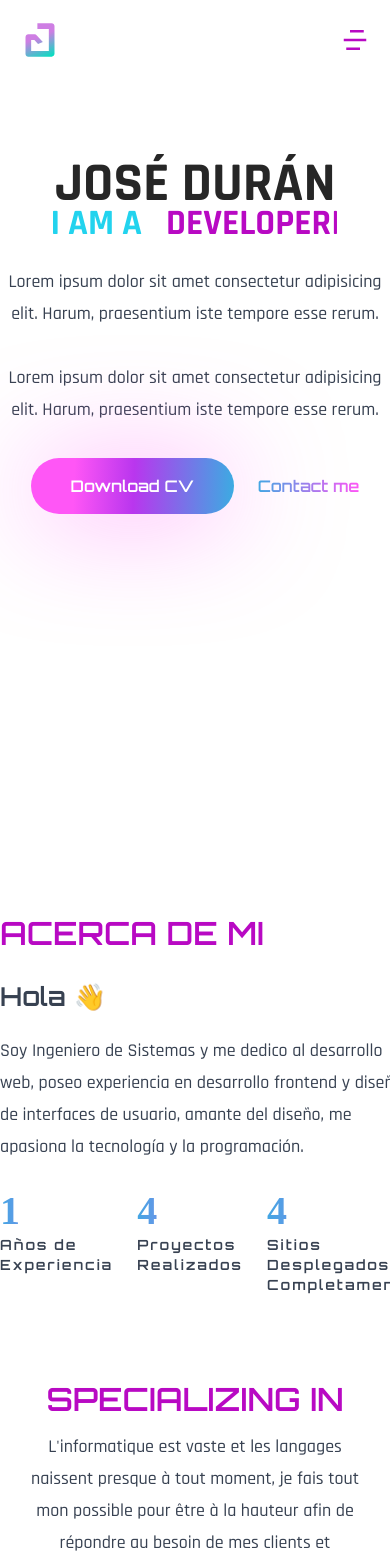
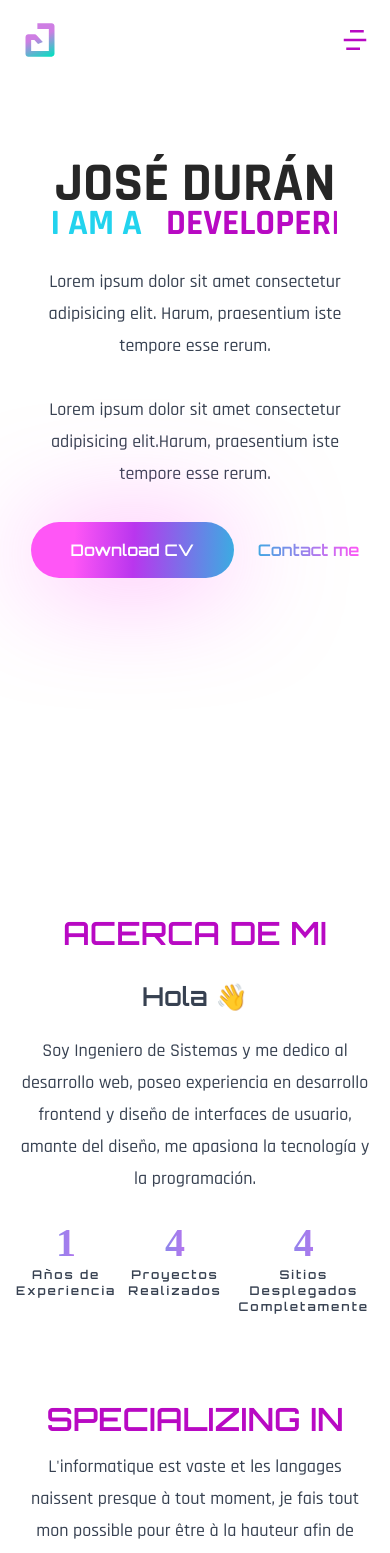
Before and after one commit to wizard503/portafolio, a React (Vite) app: page / in a window 390 px wide. Shown: the top 1553 px of the page. Built offline with nearby package versions, Linux system fonts and the light colour scheme; a web font is replaced by a local one.

Commit message:
fixing responsive

```diff
--- a/src/components/About.jsx
+++ b/src/components/About.jsx
@@ -14,28 +14,28 @@
 	})
 	return (
 	<section className='section max-w-7xl pt-40' id='about' ref={ref}>
-		<div className="mx-auto sm:px-10">
+		<div className="mx-auto xs:px-4">
 			<div className="flex flex-col gap-y-10 lg:flex-row">
 				{/* img */}
 				<div className='flex-1 bg-about bg-contain bg-no-repeat h-[440px] mix-blend-lighten bg-top'></div>
 				{/* text */}
-				<div className='flex-1 lg:text-left md:text-center sm:text-center'>
+				<div className='flex-1 lg:text-left xs:text-center sm:text-center'>
 					<h2 className='h2 text-accent'>
 						Acerca de mi
 					</h2>
 					<h3 className='h3 mb-4'>
 						Hola 👋
 					</h3>
-					<p className='p mb-6 '>
+					<p className='p mb-6'>
 						Soy Ingeniero de Sistemas y me dedico al desarrollo web, poseo experiencia en desarrollo frontend y diseño de interfaces de usuario, amante del diseño, me apasiona la tecnología y la programación.
 					</p>
 					{/* stats */}
-					<div className='flex gap-x-6 lg:gap-x-10 mb-12 lg:justify-normal md:justify-center sm:justify-center'>
+					<div className='flex gap-x-6 lg:gap-x-10 mb-12 lg:justify-normal md:justify-center xs:gap-x-3 xs:justify-center'>
 						<div>
 							<div className='text-[40px] font-tertiary text-gradient py-2'>
 								{inView ? <CountUp start={0} end={1} duration={5}/>:null}
 								</div>
-								<div  className='font-primary text-sm tracking-[2px]'>
+								<div  className='font-primary text-sm xs:text-xs tracking-[2px]'>
 									Años de <br/>
 									Experiencia
 								</div>
@@ -44,7 +44,7 @@
 							<div className='text-[40px] font-tertiary text-gradient py-2'>
 								{inView ? <CountUp start={0} end={4} duration={5}/>:null}
 								</div>
-								<div  className='font-primary text-sm tracking-[2px]'>
+								<div  className='font-primary text-sm xs:text-xs tracking-[2px]'>
 									Proyectos<br/>
 									Realizados
 								</div>
@@ -53,7 +53,7 @@
 							<div className='text-[40px] font-tertiary text-gradient py-2'>
 								{inView ? <CountUp start={0} end={4} duration={5}/>:null}
 								</div>
-								<div  className='font-primary text-sm tracking-[2px]'>
+								<div  className='font-primary text-sm xs:text-xs tracking-[2px]'>
 									Sitios Desplegados<br/>
 									Completamente
 								</div>
--- a/src/components/Banner.jsx
+++ b/src/components/Banner.jsx
@@ -13,7 +13,7 @@
 		<div>
 			<div className="flex flex-col lg:flex-row lg:items-center ">
 				{/* img */}
-				<div className="hidden lg:flex max-w-[320px} lg:max-w-[482px] ">
+				<div className="hidden lg:flex max-w-[320px] lg:max-w-[482px] ">
 					<div className='bg-gradient-to-r from-fuchsia-500 to-pink-500/0 opacity-[66%] -rotate-45 w-[60vh] h-[60vh] rounded-full left-0 bottom-0'>
 					</div>
 				</div>
@@ -42,17 +42,14 @@
 					/>
 				</div>
 				{/* description */}
-				<p
-				className='mb-8 max-w-lg mx-auto lg:mx-0'
-				>
-					Lorem ipsum dolor sit amet consectetur adipisicing elit. Harum, praesentium iste tempore esse rerum.
-				</p>
-				<p
-				className='mb-8 max-w-lg mx-auto lg:mx-0'
-				>
-					Lorem ipsum dolor sit amet consectetur adipisicing elit.
-					Harum, praesentium iste tempore esse rerum.
-				</p>
+				<div className='xs:px-5'>
+					<p className='mb-8 max-w-lg mx-auto lg:mx-0' >
+						Lorem ipsum dolor sit amet consectetur adipisicing elit. Harum, praesentium iste tempore esse rerum.
+					</p>
+					<p className='mb-8 max-w-lg mx-auto lg:mx-0'>
+						Lorem ipsum dolor sit amet consectetur adipisicing elit.Harum, praesentium iste tempore esse rerum.
+					</p>
+				</div>
 				<div className='flex max-w-max gap-x-6 items-center mb-12 mx-auto lg:mx-0'>
 					<a className='btn btn-lg flex items-center' href={cv}>Download CV</a>
 					<Link to='contact' className='text-gradient btn-link cursor-pointer'>Contact me</Link>
--- a/src/components/Projects.jsx
+++ b/src/components/Projects.jsx
@@ -11,7 +11,7 @@
 				<div className='flex-1 flex flex-col gap-y-10 mb-1	0 lg:mb-0'>
 					{/* text */}
 					<div className='justify-center'>
-						<h2 className='h2 leading-tight text-accent py-6 lg:text-start sm:text-center'>
+						<h2 className='h2 leading-tight text-accent py-5 lg:text-start sm:text-center'>
 							Mis <br/>
 							Proyectos
 						</h2>
--- a/tailwind.config.js
+++ b/tailwind.config.js
@@ -18,10 +18,11 @@
       },
     },
     screens: {
-      sm: '640px',
-      md: '768px',
-      lg: '960px',
-      xl: '1200px',
+      xs: '370px',
+      sm: '480px',
+      md: '640px',
+      lg: '768px',
+      xl: '1024px',
     },
     extend: {
       colors: {
```
